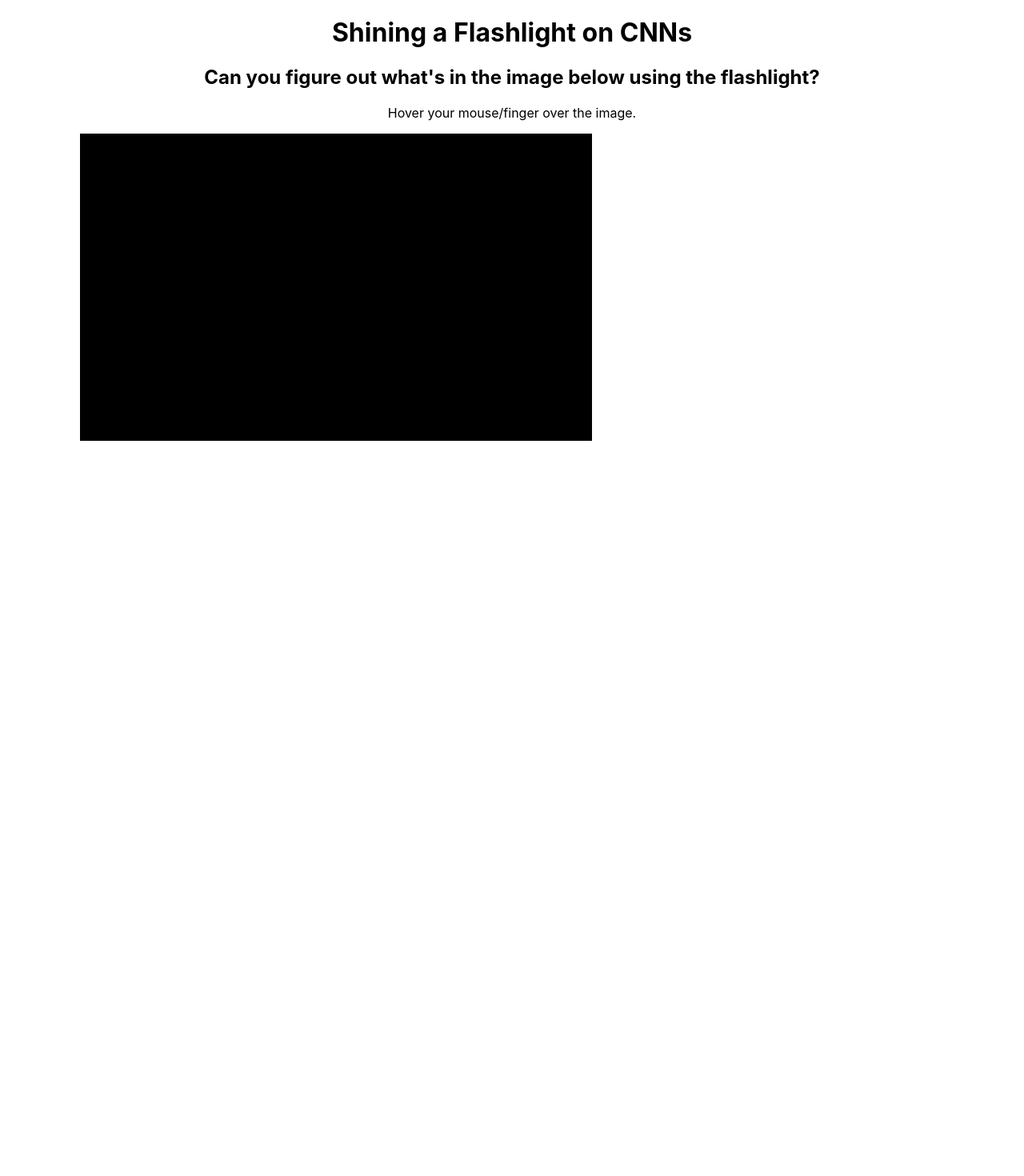
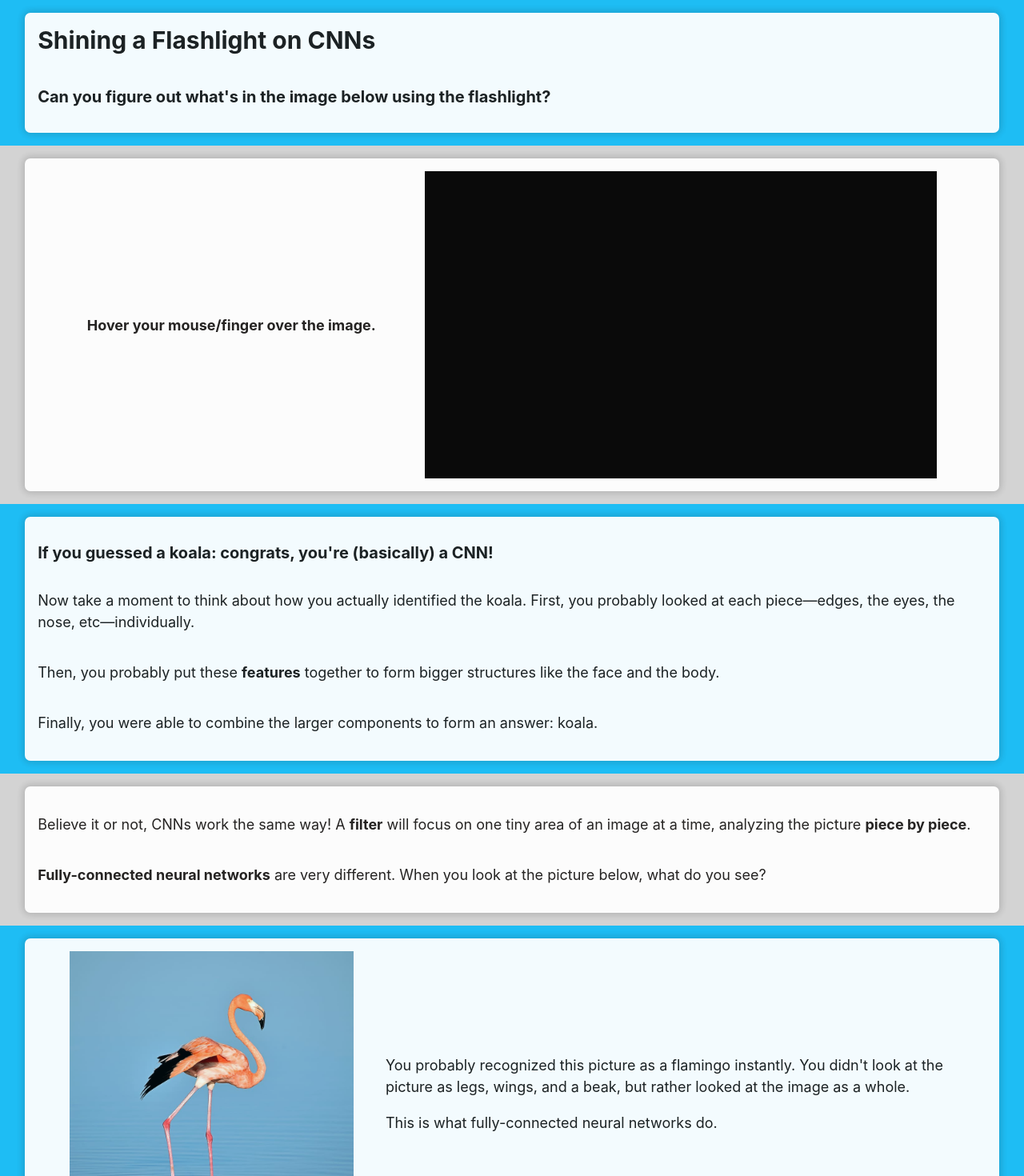
Before and after one commit to uclaacm/no-filter, a React (Create React App) app: page / in a window 1280 px wide. Shown: the top 1470 px of the page at 80% size. Before the commit the page ends 800 px from the top, so only its background shows below. Built offline with nearby package versions, Linux system fonts and the light colour scheme.

Commit message:
Added style, content

```diff
--- a/src/App.css
+++ b/src/App.css
@@ -1,38 +1,68 @@
-.App {
-  text-align: center;
+
+
+.blue { /*blue divs*/
+  background-color: #1EBDF4;
+  display: flex;
+  flex-flow: row wrap;
+  justify-content: center;
+  padding: 1em;
 }
 
-.App-logo {
-  height: 40vmin;
-  pointer-events: none;
+.grey { /*grey divs*/
+  background-color: #d3d3d3;
+  display: flex;
+  flex-flow: row wrap;
+  justify-content: center;
+  padding: 1em;
 }
 
-@media (prefers-reduced-motion: no-preference) {
-  .App-logo {
-    animation: App-logo-spin infinite 20s linear;
-  }
+.card {
+  display: flex;
+  flex-direction: column;
+  background-color: white;
+  border-radius: 7px;
+  width: 95%;
+  padding: 1em;
+  opacity: 0.95;
+  box-shadow: 0px 0px 10px 2px rgba(30, 30, 30, 0.2);
+  justify-content: flex-start;
+
 }
 
-.App-header {
-  background-color: #282c34;
-  min-height: 100vh;
+.row {
   display: flex;
-  flex-direction: column;
-  align-items: center;
-  justify-content: center;
-  font-size: calc(10px + 2vmin);
-  color: white;
+  flex-direction: row;
+  flex-flow: row wrap;
+  justify-content: space-evenly;
 }
 
-.App-link {
-  color: #61dafb;
+h1 {
+  font-size: 30px;
+  margin-top: 0;
+  color: #1c1a19;
 }
 
-@keyframes App-logo-spin {
-  from {
-    transform: rotate(0deg);
-  }
-  to {
-    transform: rotate(360deg);
-  }
+h2 {
+  font-size: 20px;
+  color: #1c1a19;
 }
+
+p {
+  font-size: 18px;
+  line-height: 1.5;
+  color: #1c1a19;
+}
+
+em {
+  font-style: normal;
+  font-weight: bolder;
+}
+
+#flamingo {
+  width: 30%;
+}
+
+#side-text {
+  width: 60%;
+  align-self: center;
+}
--- a/src/App.js
+++ b/src/App.js
@@ -1,11 +1,64 @@
 import React from 'react';
 import './App.css';
-import Flashlight from './components/Flashlight.js'
+import Flashlight from './components/Flashlight.js';
+import flamingo from './img/flamingo.jpg';
+
 
 function App() {
   return (
     <div className="App">
-      <Flashlight />
+      <section class="blue">
+        <div class="card">
+          <h1>Shining a Flashlight on CNNs</h1>
+          <h2>Can you figure out what's in the image below using the flashlight?</h2>
+
+        </div>
+      </section>
+      <section class="grey">
+        <div class="card row">
+          <p style={{alignSelf: 'center'}}><em>Hover your mouse/finger over the image.</em></p>
+          <Flashlight />
+        </div>
+      </section>
+      <section class="blue">
+        <div class="card">
+          <h2>If you guessed a koala: congrats, you're (basically) a CNN!</h2>
+          <p>Now take a moment to think about how you actually identified the koala. First, you probably looked at each piece—edges,
+            the eyes, the nose, etc—individually.
+          </p>
+          <p>
+            Then, you probably put these <em>features</em> together to form bigger structures like the face and the body.
+          </p>
+          <p>Finally, you were able to combine the larger components to form an answer: koala.</p>
+        </div>
+      </section>
+      <section class="grey">
+        <div class="card">
+          <p>Believe it or not, CNNs work the same way! A <em>filter</em> will focus on one tiny area of an
+           image at a time, analyzing the picture <em>piece by piece</em>.</p>
+           <p><em>Fully-connected neural networks</em> are very different. When you look at the picture below, what do you see?</p>
+        </div>
+      </section>
+      <section class="blue">
+        <div class="card row">
+          <img src={flamingo} id="flamingo" alt="flamingo"></img>
+          <div id="side-text">
+            <p>You probably recognized this picture as a flamingo instantly.
+              You didn't look at the picture as legs, wings, and a beak, but rather looked at the image as a whole.
+            </p>
+            <p>
+              This is what fully-connected neural networks do.
+            </p>
+          </div>
+        </div>
+      </section>
+      <section class="grey">
+        <div class="card">
+          <p>So CNNs are different from fully-connected neural networks because CNNs use filters to analyze
+             an image one feature at a time.</p>
+             <h2>But how do filters actually work?</h2>
+        </div>
+      </section>
     </div>
   );
 }
--- a/src/components/Flashlight.js
+++ b/src/components/Flashlight.js
@@ -42,17 +42,10 @@ class Flashlight extends React.Component {
 
     render () {
         return (
-            <div>
-                <div>
-                    <h1>Shining a Flashlight on CNNs</h1>
-                    <h2>Can you figure out what's in the image below using the flashlight?</h2>
-                    <p>Hover your mouse/finger over the image.</p>
-                </div>
-                <div id="container"
-                    onMouseEnter={this.showFlashlight} onMouseMove={this.moveFlashlight} onMouseLeave={this.hideFlashlight}>
-                    {/* <img id="flashlight-img" src={koala} alt="koala"></img> */}
-                    <div id="spotlight"></div>
-                </div>
+            <div id="container"
+                onMouseEnter={this.showFlashlight} onMouseMove={this.moveFlashlight} onMouseLeave={this.hideFlashlight}>
+                {/* <img id="flashlight-img" src={koala} alt="koala"></img> */}
+                <div id="spotlight"></div>
             </div>
         );
     }
--- a/src/components/style/Flashlight.css
+++ b/src/components/style/Flashlight.css
@@ -1,26 +1,17 @@
 
 #container {
-    margin-left: 100px; /*this is just for an offset*/
+
     position: relative;
     overflow: hidden;
     filter: brightness(0%);
-    /* max-width: min-content;
-    max-height: min-content;
-    display: inline-block; */
-    background-image: url('../../koala.jpg');
+    background-image: url('../../img/koala.jpg');
     background-repeat: no-repeat;
     background-size: cover;
     width: 50vw;
     height: 30vw;
 
 }
-/* #flashlight-img {
-    width: 50vw;
-    height: 100%;
-    filter: brightness(0%);
-} */
 #spotlight {
-    /*display: 'none', so it is not shown until mouseover*/
     opacity: 0; /*so that it is not shown until mouseover*/
     border-radius: 100%;
     content: "";
```
Also changed, not shown: src/img/flamingo.jpg (added), src/img/koala.jpg (added).
